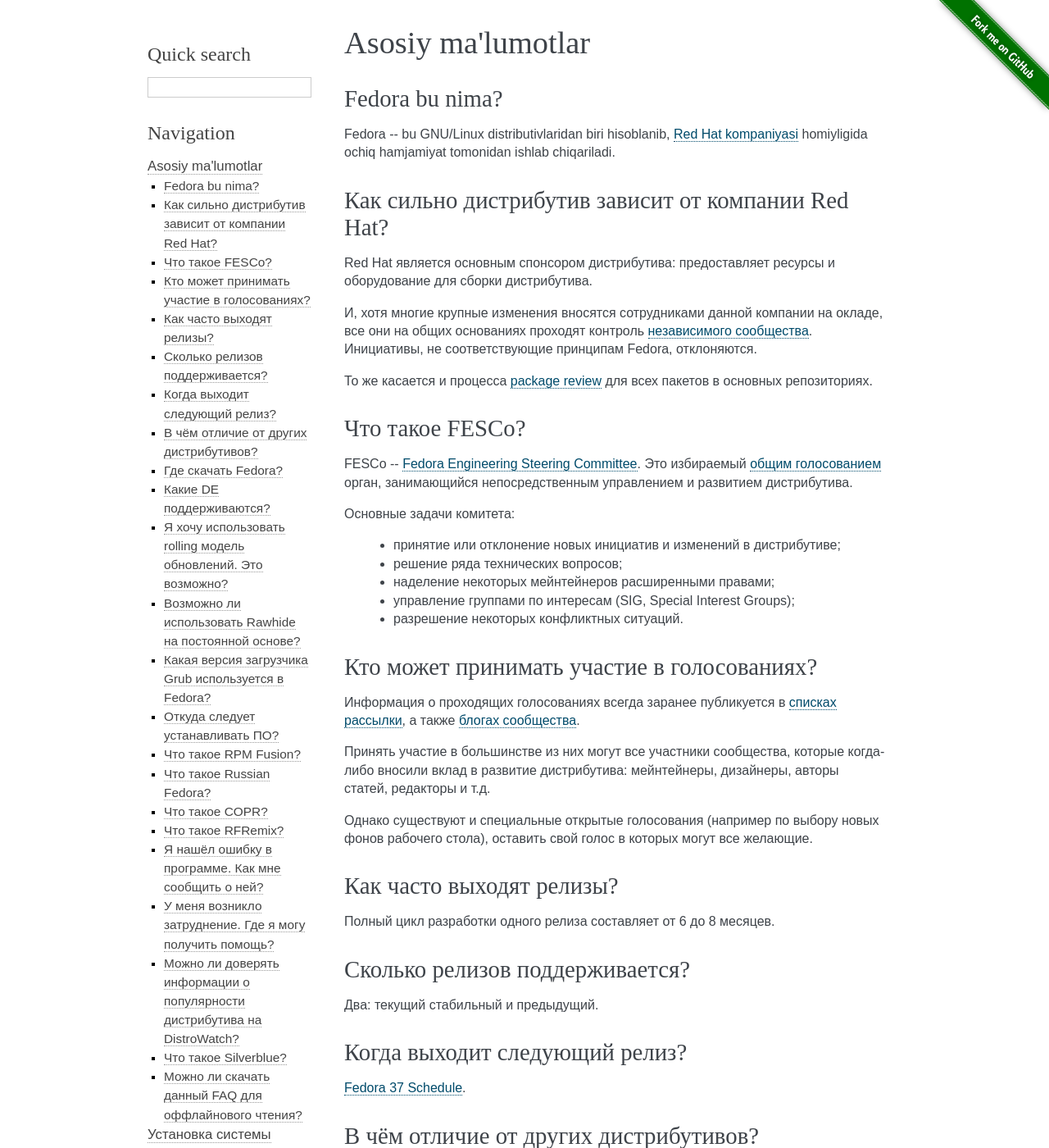
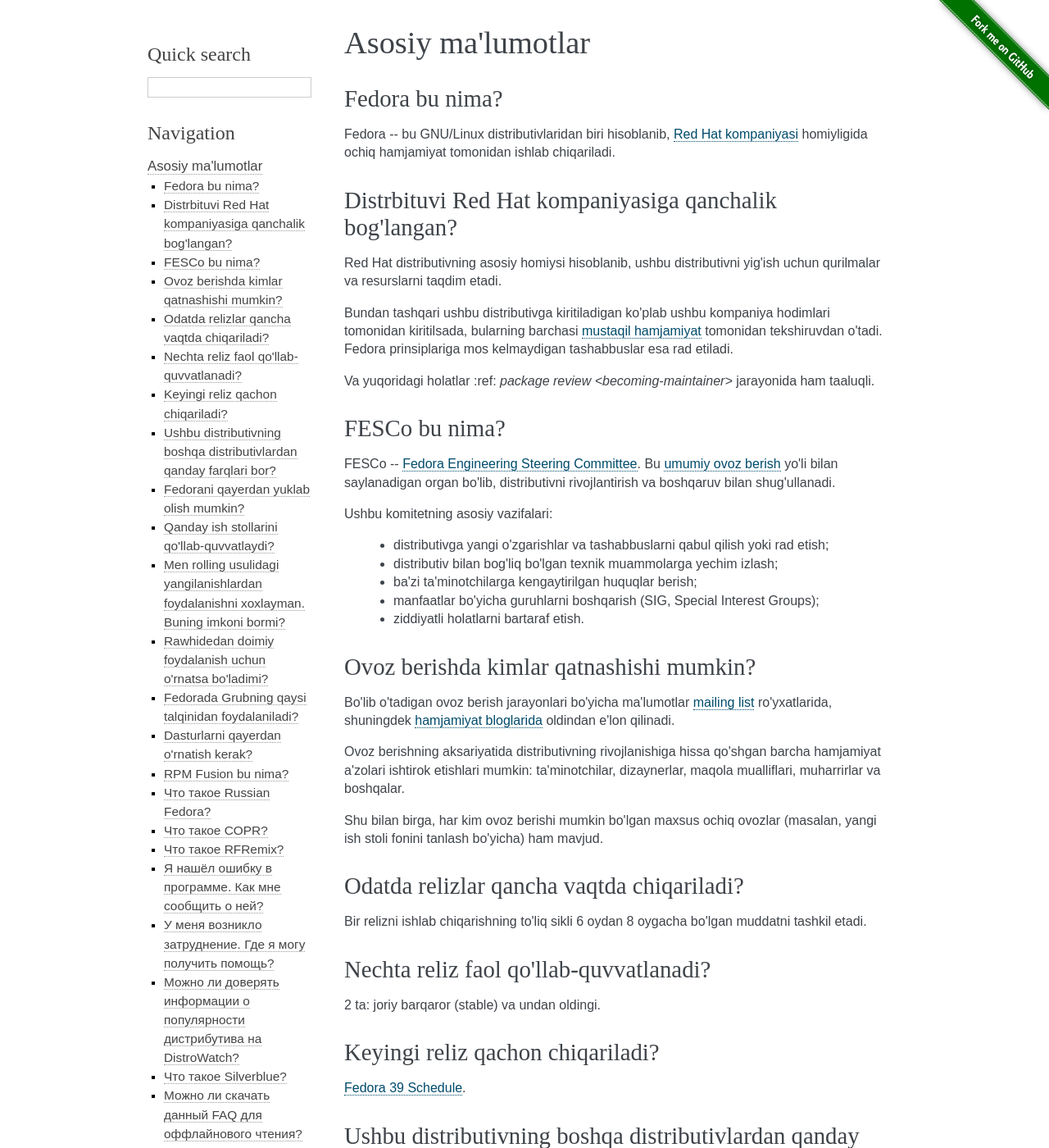
Before and after one commit to RussianFedora/FAQ, a Sphinx documentation site: the page built from source/generic-info.rst, in a window 1280 px wide and 1400 px high. Shown: the whole window at 82% size. Built offline with Sphinx 7.4.7, drawn with Linux system fonts in a browser that asks for light colours; comment, search, counter and statistics services are not loaded; some of the changed text lies outside the part shown.

Commit message:
translation continued

```diff
--- a/source/generic-info.rst
+++ b/source/generic-info.rst
@@ -13,152 +13,151 @@
 .. _what-is:
 
 Fedora bu nima?
-====================
+================
 
 Fedora -- bu GNU/Linux distributivlaridan biri hisoblanib, :ref:`Red Hat kompaniyasi <rh-contribution>` homiyligida ochiq hamjamiyat tomonidan ishlab chiqariladi.
 
 .. index:: fedora, red hat
 .. _rh-contribution:
 
-Как сильно дистрибутив зависит от компании Red Hat?
+Distrbituvi Red Hat kompaniyasiga qanchalik bog'langan?
 =======================================================
 
-Red Hat является основным спонсором дистрибутива: предоставляет ресурсы и оборудование для сборки дистрибутива.
+Red Hat distributivning asosiy homiysi hisoblanib, ushbu distributivni yig'ish uchun qurilmalar va resurslarni taqdim etadi.
 
-И, хотя многие крупные изменения вносятся сотрудниками данной компании на окладе, все они на общих основаниях проходят контроль :ref:`независимого сообщества <fesco>`. Инициативы, не соответствующие принципам Fedora, отклоняются.
+Bundan tashqari ushbu distributivga kiritiladigan ko'plab ushbu kompaniya hodimlari tomonidan kiritilsada, bularning barchasi :ref:`mustaqil hamjamiyat <fesco>` tomonidan tekshiruvdan o'tadi. Fedora prinsiplariga mos kelmaydigan tashabbuslar esa rad etiladi.
 
-То же касается и процесса :ref:`package review <becoming-maintainer>` для всех пакетов в основных репозиториях.
+Va yuqoridagi holatlar :ref: `package review <becoming-maintainer>` jarayonida ham taaluqli.
 
 .. index:: fedora, fesco
 .. _fesco:
 
-Что такое FESCo?
-===================
+FESCo bu nima?
+===============
 
-FESCo -- `Fedora Engineering Steering Committee <https://docs.fedoraproject.org/en-US/fesco/>`__. Это избираемый :ref:`общим голосованием <elections>` орган, занимающийся непосредственным управлением и развитием дистрибутива.
+FESCo -- `Fedora Engineering Steering Committee <https://docs.fedoraproject.org/en-US/fesco/>`__. Bu :ref:`umumiy ovoz berish <elections>` yo'li bilan saylanadigan organ bo'lib, distributivni rivojlantirish va boshqaruv bilan shug'ullanadi.
 
-Основные задачи комитета:
+Ushbu komitetning asosiy vazifalari:
 
-  * принятие или отклонение новых инициатив и изменений в дистрибутиве;
-  * решение ряда технических вопросов;
-  * наделение некоторых мейнтейнеров расширенными правами;
-  * управление группами по интересам (SIG, Special Interest Groups);
-  * разрешение некоторых конфликтных ситуаций.
+  * distributivga yangi o'zgarishlar va tashabbuslarni qabul qilish yoki rad etish;
+  * distributiv bilan bog'liq bo'lgan texnik muammolarga yechim izlash;
+  * ba'zi ta'minotchilarga kengaytirilgan huquqlar berish;
+  * manfaatlar bo'yicha guruhlarni boshqarish (SIG, Special Interest Groups);
+  * ziddiyatli holatlarni bartaraf etish.
 
 .. index:: fedora, elections
 .. _elections:
 
-Кто может принимать участие в голосованиях?
-==============================================
+Ovoz berishda kimlar qatnashishi mumkin?
+=========================================
 
-Информация о проходящих голосованиях всегда заранее публикуется в :ref:`списках рассылки <get-help>`, а также `блогах сообщества <https://communityblog.fedoraproject.org/>`__.
+Bo'lib o'tadigan ovoz berish jarayonlari bo'yicha ma'lumotlar :ref:`mailing list <get-help>` ro'yxatlarida, shuningdek `hamjamiyat bloglarida <https://communityblog.fedoraproject.org/>`__ oldindan e'lon qilinadi.
 
-Принять участие в большинстве из них могут все участники сообщества, которые когда-либо вносили вклад в развитие дистрибутива: мейнтейнеры, дизайнеры, авторы статей, редакторы и т.д.
+Ovoz berishning aksariyatida distributivning rivojlanishiga hissa qo'shgan barcha hamjamiyat a'zolari ishtirok etishlari mumkin: ta'minotchilar, dizaynerlar, maqola mualliflari, muharrirlar va boshqalar.
 
-Однако существуют и специальные открытые голосования (например по выбору новых фонов рабочего стола), оставить свой голос в которых могут все желающие.
+Shu bilan birga, har kim ovoz berishi mumkin bo'lgan maxsus ochiq ovozlar (masalan, yangi ish stoli fonini tanlash bo'yicha) ham mavjud.
 
 .. index:: releases, fedora
 .. _releases:
 
-Как часто выходят релизы?
-============================
+Odatda relizlar qancha vaqtda chiqariladi?
+===========================================
 
-Полный цикл разработки одного релиза составляет от 6 до 8 месяцев.
+Bir relizni ishlab chiqarishning to'liq sikli 6 oydan 8 oygacha bo'lgan muddatni tashkil etadi.
 
 .. index:: releases, fedora
 .. _supported:
 
-Сколько релизов поддерживается?
-==================================
+Nechta reliz faol qo'llab-quvvatlanadi?
+=======================================
 
-Два: текущий стабильный и предыдущий.
+2 ta: joriy barqaror (stable) va undan oldingi.
 
 .. index:: releases, fedora
 .. _next-release:
 
-Когда выходит следующий релиз?
+Keyingi reliz qachon chiqariladi?
 ===================================
 
-`Fedora 37 Schedule <https://fedorapeople.org/groups/schedule/f-37/f-37-key-tasks.html>`__.
+`Fedora 39 Schedule <https://fedorapeople.org/groups/schedule/f-40/f-40-all-tasks.html>`__.
 
 .. index:: difference, fedora, bleeding edge, distribution
 .. _differences:
 
-В чём отличие от других дистрибутивов?
-==========================================
+Ushbu distributivning boshqa distributivlardan qanday farqlari bor?
+===================================================================
 
-Fedora -- это `bleeding edge <https://en.wikipedia.org/wiki/Bleeding_edge_technology>`__ дистрибутив. Он всегда находится на острие прогресса. Сначала новые разработки появляются здесь и лишь спустя определённое время в остальных дистрибутивах. Из-за этого некоторые называют федору «тестовым полигоном», но это в корне неверно, ибо :ref:`релизы <supported>` достаточно стабильны.
+Fedora -- bu `bleeding edge <https://en.wikipedia.org/wiki/Bleeding_edge_technology>`__ distributiv. U har doim taraqqiyotning boshida turadi. Odatda, yangi ishlanmalar bu yerda va faqat ma'lum vaqtdan keyin boshqa distributivlarda paydo bo'ladi. Shu sababdan ham ko'pchilik Fedorani "sinov poligoni" deb ataydi, lekin aslida bu unchalik ham to'g'ri emas, balki Fedora :ref:`relizlari <supported>` yetarli darajada barqaror.
 
 .. index:: fedora, download, iso, respins
 .. _download:
 
-Где скачать Fedora?
-======================
+Fedorani qayerdan yuklab olish mumkin?
+======================================
 
-Загрузить ISO образ дистрибутива можно с официального сайта:
+Distributivning ISO fayllarini distributivning rasmiy saytidan yuklab olish mumkin:
 
-  * `Fedora Workstation (с GNOME) <https://getfedora.org/ru/workstation/download/>`__;
-  * `Fedora с другими DE <https://spins.fedoraproject.org/ru/>`__;
-  * `официальные торренты <https://torrents.fedoraproject.org/>`__.
+  * `Fedora Workstation (GNOME ish stoli bilan) <https://getfedora.org/workstation/download/>`__;
+  * `Fedora boshqa ish stollari bilan <https://spins.fedoraproject.org/>`__;
+  * `rasmiy torrentlar <https://torrents.fedoraproject.org/>`__.
 
-Также существуют еженедельные `автоматические сборки <https://dl.fedoraproject.org/pub/alt/live-respins/>`__ («respins»), содержащие все выпущенные на данный момент обновления.
+Bundan tashqari haftalik `avtomatik yig'iladigan <https://dl.fedoraproject.org/pub/alt/live-respins/>` ("respinlar") ham mavjud, ular hozirgi vaqtda chiqarilgan barcha yangilanishlarni o'z ichiga oladi.
 
 .. index:: de, desktop, environment
 .. _de-supported:
 
-Какие DE поддерживаются?
-===========================
+Qanday ish stollarini qo'llab-quvvatlaydi?
+==========================================
 
-Текущий выпуск Fedora поддерживает следующие DE:
+Fedoraning ayni vaqtdagi talqini quyidagi ish stollarini qo'llab-quvvatlaydi:
 
-  * `GNOME <https://getfedora.org/ru/workstation/download/>`__;
-  * `KDE Plasma <https://spins.fedoraproject.org/ru/kde/download/>`__;
-  * `XFCE <https://spins.fedoraproject.org/ru/xfce/download/>`__;
-  * `LXQt <https://spins.fedoraproject.org/ru/lxqt/download/>`__;
-  * `Mate <https://spins.fedoraproject.org/ru/mate-compiz/download/>`__;
-  * `Cinnamon <https://spins.fedoraproject.org/ru/cinnamon/download/>`__;
-  * `LXDE <https://spins.fedoraproject.org/ru/lxde/download/>`__;
-  * `SOAS <https://spins.fedoraproject.org/ru/soas/download/>`__;
-  * `i3 <https://spins.fedoraproject.org/ru/i3/download/>`__.
+  * `GNOME <https://getfedora.org/workstation/download/>`__;
+  * `KDE Plasma <https://spins.fedoraproject.org/kde/download/>`__;
+  * `XFCE <https://spins.fedoraproject.org/xfce/download/>`__;
+  * `LXQt <https://spins.fedoraproject.org/lxqt/download/>`__;
+  * `Mate <https://spins.fedoraproject.org/mate-compiz/download/>`__;
+  * `Cinnamon <https://spins.fedoraproject.org/cinnamon/download/>`__;
+  * `LXDE <https://spins.fedoraproject.org/lxde/download/>`__;
+  * `SOAS <https://spins.fedoraproject.org/soas/download/>`__;
+  * `i3 <https://spins.fedoraproject.org/i3/download/>`__.
 
 .. index:: releases, rolling, fedora, rawhide
 .. _rolling-model:
 
-Я хочу использовать rolling модель обновлений. Это возможно?
-===============================================================
+Men rolling usulidagi yangilanishlardan foydalanishni xoxlayman. Buning imkoni bormi?
+=====================================================================================
 
-Да, ибо существует :ref:`Fedora Rawhide <using-rawhide>`.
+Albatta, buning uchun :ref:`Fedora Rawhide <using-rawhide>`dan foydalaning.
 
 .. index:: rawhide, rolling, fedora
 .. _using-rawhide:
 
-Возможно ли использовать Rawhide на постоянной основе?
-=========================================================
+Rawhidedan doimiy foydalanish uchun o'rnatsa bo'ladimi?
+=======================================================
 
-Вполне, ибо его качество уже давно на уровне альфа-версий других дистрибутивов.
+Bemalol, chunki uning holati boshqa distributivlarning alfa holatidagi talqinlariga mos tushadi.
 
 .. index:: boot, grub, loader, boot
 .. _grub-loader:
 
-Какая версия загрузчика Grub используется в Fedora?
-======================================================
+Fedorada Grubning qaysi talqinidan foydalaniladi?
+=================================================
 
 :ref:`Grub 2 <grub-reinstall>`.
 
 .. index:: repository, installation, software
 .. _software-installation:
 
-Откуда следует устанавливать ПО?
-====================================
+Dasturlarni qayerdan o'rnatish kerak?
+=====================================
+Fedorada ham boshqa barcha distributivlar singari dasturlarni distributivning o'z repozitoriyalaridan, :ref:`ishonchli tomonlarning repozitoriyalaridan <3rd-repositories>` yoki  Flatpak paketlari orqali o'rnatish kerak.
 
-В Fedora, а равно как и любых других пакетных дистрибутивах, следует устанавливать программное обеспечение исключительно из репозиториев дистрибутива, :ref:`доверенных сторонних репозиториев <3rd-repositories>`, либо посредством самодостаточных Flatpak пакетов.
-
-Ни в коем случае не следует использовать установку посредством :ref:`make install <make-install>`, т.к. это породит в системе большое количество никем не отслеживаемых зависимостей и создаст множество проблем при дальнейшем использовании системы.
+Imkoni boricha dasturlarni :ref:`make install <make-install>` usuli bilan o'rnatmaslik kerak, chunki bu usul distributivning boshqa qismlariga zarar yetkazishi mumkin va bu distirbutivdan foydalanishda ko'plab bartaraf qilish mumkin bo'lgan muammolarni keltirib chiqaradi.
 
 .. index:: repository, rpmfusion, third-party
 .. _rpmfusion:
 
-Что такое RPM Fusion?
+RPM Fusion bu nima?
 ========================
 
 Это самый популярный сторонний репозиторий, содержащий пакеты, которые по какой-то причине нельзя распространять в главном репозитории: кодеки мультимедиа, драйверы, проприетарные прошивки для различных устройств.
@@ -254,7 +253,7 @@
 Форумы:
 
   * `Fedora Discussion на английском языке <https://discussion.fedoraproject.org/>`__;
-  * `Fedora Ask на русском языке <https://ask.fedoraproject.org/ru/questions/>`__;
+  * `Fedora Ask на русском языке <https://ask.fedoraproject.org/questions/>`__;
   * `Fedora Ask на английском языке <https://ask.fedoraproject.org/en/questions/>`__.
 
 Списки рассылки:
```
Also changed, not shown: 1 other file.
